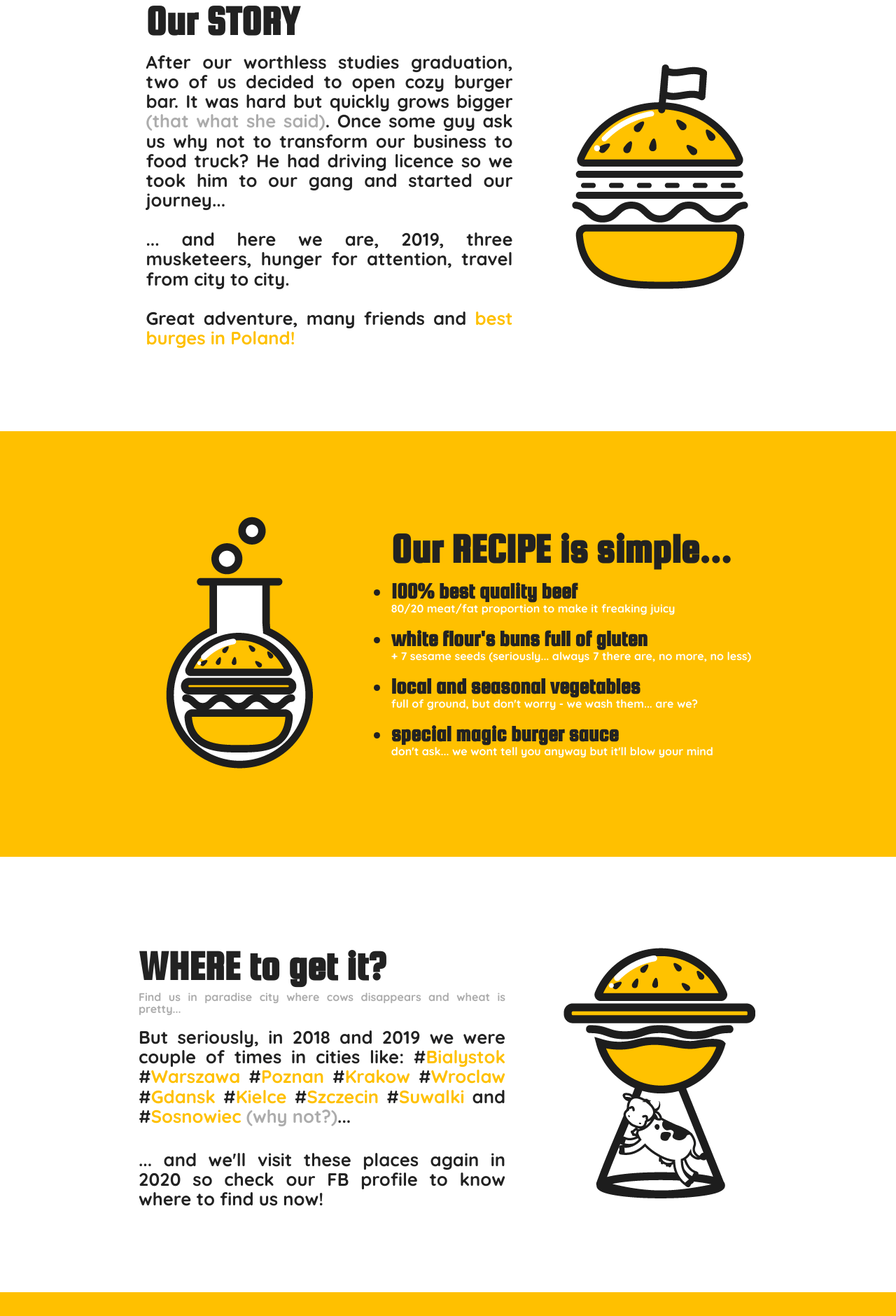
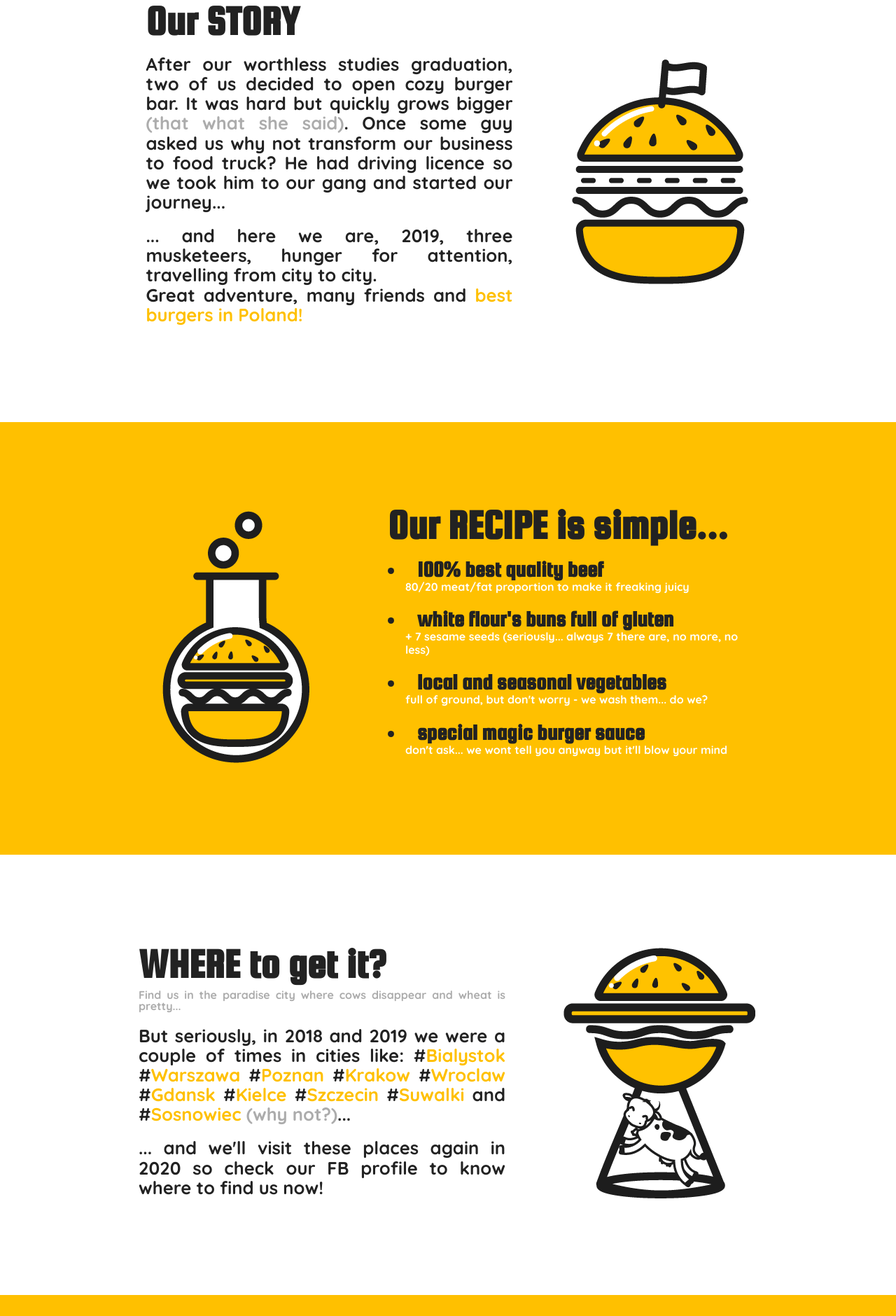
Before and after one commit to Voland91/Your-Burger, a plain HTML site: page index.html in a window 1280 px wide. Shown: the part 917-2797 px from the top of the page at 70% size. Drawn offline with Linux system fonts and the light colour scheme.

Commit message:
after first code review

```diff
--- a/css/style.scss
+++ b/css/style.scss
@@ -1,8 +1,3 @@
-//  * {
-//      padding: 0;
-//      margin: 0;
-//  }
-
  html {
     box-sizing: border-box;
   }
@@ -10,10 +5,12 @@
   *, *::before, *::after {
     box-sizing: inherit;
     padding: 0;
-     margin: 0;
+    margin: 0;
+    scroll-behavior: smooth;
   }
 
-@keyframes line{
+  /* animation settings for underline in nav */
+@keyframes underline{
     from{
         width: 0%;
     }
@@ -23,11 +20,9 @@
 }
 
  body {
-     padding: 0;
-     margin: 0;
      font-family: 'Squada One', cursive;
      color: #222222;
-     scroll-behavior: smooth;
+
  }
 
  .left-container {
@@ -43,8 +38,6 @@
  .header {
      background: #FFC000;
      display: flex;
-     padding: 0;
-     margin: 0;
      height: 100px;
      align-items: center;
      justify-content: center;
@@ -58,6 +51,7 @@
  .nav {
      display: flex;
      font-size: 1.5rem;
+
  }
 
  .nav_ul {
@@ -76,6 +70,8 @@
      position: relative;
      justify-items: right;
 
+
+/* animated underline in nav */
      &:after {
          content: " ";
          display: block;
@@ -89,17 +85,14 @@
 
      &:hover:after {
          background: #fff;
-         animation-name: line;
+         animation-name: underline;
          animation-duration: .5s;
      }
  }
 
-
-
  .hero {
      background: #FFC000;
      padding: 150px 1rem;
-     margin: 0;
      display: flex;
      grid-column-gap: 3rem;
      align-items: center;
@@ -113,6 +106,7 @@
  .hero_header {
      font-size: 120px;
      line-height: 0.9;
+     white-space: pre-line;
  }
 
  .hero_description {
@@ -126,7 +120,6 @@
  .our-story {
      background: #fff;
      padding: 120px 1rem;
-     margin: 0;
      display: flex;
      grid-column-gap: 3rem;
      align-items: center;
@@ -136,6 +129,7 @@
  .our-story_header {
      font-size: 60px;
      line-height: 0.9;
+     margin-bottom: 20px;
  }
 
  .our-story_description {
@@ -145,6 +139,7 @@
      line-height: 1.1;
      color: #222222;
      text-align: justify;
+     margin-bottom: 20px;
  }
 
  .our-story_image {
@@ -155,7 +150,6 @@
      background: #FFC000;
      padding: 120px 1rem;
      max-width: auto;
-     margin: 0 auto;
      display: flex;
      grid-column-gap: 3rem;
      align-items: center;
@@ -165,9 +159,11 @@
  .recipe_header {
      font-size: 60px;
      line-height: 0.9;
+     margin-bottom: 20px;
  }
 
  .recipe-list_item_big {
+    list-style-position: inside;
      font-size: 2rem;
      font-weight: 700;
      line-height: 1;
@@ -175,19 +171,20 @@
  }
 
  .recipe-list_item_small {
+     margin-left: 25px;
      font-family: 'Quicksand', sans-serif;
      font-size: 1rem;
      font-weight: 700;
      line-height: 1.2;
      color: #fff;
      list-style-type: none;
+     margin-bottom: 20px;
  }
 
  .where {
      background: #fff;
      padding: 120px 1rem;
      max-width: auto;
-     margin: 0 auto;
      display: flex;
      grid-column-gap: 3rem;
      align-items: center;
@@ -206,6 +203,7 @@
      font-weight: 700;
      line-height: 1;
      color: #acacac;
+     margin-bottom: 20px;
  }
 
  .where_description {
@@ -214,7 +212,7 @@
      font-weight: 700;
      line-height: 1.1;
      color: #222222;
-
+     margin-bottom: 20px;
  }
 
  .where_description a:link {
@@ -241,7 +239,6 @@
      background: #FFC000;
      padding: 50px;
      max-width: auto;
-     margin: 0 auto;
      display: flex;
      grid-column-gap: 3rem;
      align-items: center;
@@ -249,14 +246,13 @@
  }
 
  .footer_image {
-     padding: 0;
-     margin: 0;
-     justify-content: right;
+ justify-content: right;
  }
 
  .footer_header {
      font-size: 50px;
      line-height: 0.9;
+     margin-bottom: 20px;
  }
 
  .footer_item_big {
@@ -289,11 +285,10 @@
 
  .footer_item_small {
      font-family: 'Quicksand', sans-serif;
-     font-size: 20px;
+     font-size: 1rem;
      font-weight: 700;
      line-height: 1;
      color: #fff;
-
  }
 
  @media (max-width: 1120px) {
--- a/index.html
+++ b/index.html
@@ -1,9 +1,9 @@
 <!DOCTYPE HTML>
-<html lang='pl'>
+<html lang='en'>
 
 <head>
 	<meta charset='utf-8'>
-	<meta name='viewport' content='width=device-width, initial-scale=1, maximum-scale=1'>
+	<meta name='viewport' content='width=device-width'>
 	<title>Your burger - we got it!</title>
 	<link rel='stylesheet' href='css/style.css'>
 	<link
@@ -16,7 +16,7 @@
 	<!-- header -->
 	<header class="header">
 		<div class="left-container">
-			<a href="#"><img class="logo" src="images/logo.png"></a></div>
+			<a href="#"><img class="logo" src="images/logo.png" alt=""></a></div>
 		<div class="right-container">
 			<nav class="nav">
 
@@ -30,99 +30,86 @@
 		</div>
 	</header>
 
-	<!-- main -->
+	<!-- it's ok -->
 	<main>
-		</a>
-		</div>
 		<section class="hero">
-			<div class="left-container"><img class="hero_image" src="images/ok.png"></div>
+			<div class="left-container"><img class="hero_image" src="images/ok.png" alt=""></div>
 			<div class="right-container">
-				<h1 class="hero_header">It's ok</br>
+				<h1 class="hero_header">It's ok
 					...to eat</h1>
 				<span class="hero_description">BURGERS</span>
-
-
 			</div>
 		</section>
 
+		<!-- our story -->
 		<section id="our-story" class="our-story">
 			<div class="left-container">
 				<h2 class="our-story_header">Our STORY</h2>
-				<p>&nbsp;</p>
-				<span class="our-story_description">
+				<div class="our-story_description">
 					<p>After our worthless studies graduation, two
 						of us decided to open cozy burger bar. It was
 						hard but quickly grows bigger <span style="color: #acacac">(that what she said)</span>. Once
-						some guy ask us why
-						not to transform our business to food truck? He had driving licence so we took him to our
-						gang
-						and
-						started our journey...</p>
-					<p>&nbsp;</p>
+						some guy asked us why not transform our business to food truck? He had driving licence so we
+						took him to our gang and started our journey...</p>
+				</div>
+				<div class="our-story_description">
 					<p> ... and here we are, 2019, three musketeers, hunger for attention,
-						travel from city to city.</p>
-					<p>&nbsp;</p>
-					<p> Great adventure, many friends and <span style="color: #FFC000">best burges in Poland!</span>
+						travelling from city to city.</p>
+					<p> Great adventure, many friends and <span style="color: #FFC000">best burgers in Poland!</span>
 					</p>
-				</span>
+				</div>
 			</div>
 			<div class="right-container">
-				<img class="our-story_image" src="images/history.png"></div>
+				<img class="our-story_image" src="images/history.png" alt=""></div>
 		</section>
+
+		<!-- recipe -->
 		<section id="recipe" class="recipe">
-			<div class="left-container"><img class="recipe_image" src="images/recipe.png"></div>
+			<div class="left-container"><img class="recipe_image" src="images/recipe.png" alt=""></div>
 			<div class="right-container">
 				<h2 class="recipe_header">Our RECIPE is simple...</h2>
 				<ul class="recipe-list">
-					<p>&nbsp;</p>
 					<li class="recipe-list_item_big">100% best quality beef</li>
 					<li class="recipe-list_item_small">80/20 meat/fat proportion to make it freaking juicy</li>
-					<p>&nbsp;</p>
 					<li class="recipe-list_item_big">white flour's buns full of gluten</li>
-					<li class="recipe-list_item_small">+ 7 sesame seeds (seriously... always 7 there are, no more,
-						no
+					<li class="recipe-list_item_small">+ 7 sesame seeds (seriously... always 7 there are, no more, no
 						less)
 					</li>
-					<p>&nbsp;</p>
 					<li class="recipe-list_item_big">local and seasonal vegetables</li>
-					<li class="recipe-list_item_small">full of ground, but don't worry - we wash them... are we?
+					<li class="recipe-list_item_small">full of ground, but don't worry - we wash them... do we?
 					</li>
-					<p>&nbsp;</p>
 					<li class="recipe-list_item_big">special magic burger sauce</li>
 					<li class="recipe-list_item_small">don't ask... we wont tell you anyway but it'll blow your mind
 					</li>
 				</ul>
 			</div>
 		</section>
+
+		<!-- where -->
 		<section id="where" class="where">
 			<div class="left-container">
 				<h2 class="where_header">WHERE to get it?</h2>
-				<p><span class="where_description_small">Find us in paradise city where cows disappears
-						and
-						wheat is pretty...
-					</span></p>
-				<p>&nbsp;</p>
-				<p><span class="where_description">But seriously, in 2018 and 2019 we were
-						couple of times in cities like: #<a href="#">Bialystok</a>
-						#<a href="#">Warszawa</a> #<a href="#">Poznan</a> #<a href="#">Krakow</a> #<a
-							href="#">Wroclaw</a>
-						#<a href="#">Gdansk</a> #<a href="#">Kielce</a> #<a href="#">Szczecin</a> #<a
-							href="#">Suwalki</a>
-						and #<a href="#">Sosnowiec</a> <span style="color: #acacac">(why not?)</span>...</span></p>
-				<p>&nbsp;</p>
-				<p>&nbsp;</p>
-				<p><span class="where_description">... and we'll visit these places
-						again in 2020 so check our FB profile
-						to know where to find us now!</span></p>
+				<div class="where_description_small">Find us in the paradise city where cows disappear
+					and
+					wheat is pretty...
+				</div>
+				<div class="where_description">But seriously, in 2018 and 2019 we were a
+					couple of times in cities like: #<a href="#">Bialystok</a>
+					#<a href="#">Warszawa</a> #<a href="#">Poznan</a> #<a href="#">Krakow</a> #<a href="#">Wroclaw</a>
+					#<a href="#">Gdansk</a> #<a href="#">Kielce</a> #<a href="#">Szczecin</a> #<a href="#">Suwalki</a>
+					and #<a href="#">Sosnowiec</a> <span style="color: #acacac">(why not?)</span>...</div>
+				<div class="where_description">... and we'll visit these places
+					again in 2020 so check our FB profile
+					to know where to find us now!</div>
 			</div>
-			<div class="right-container"><img class="where_image" src="images/find.png"></div>
+			<div class="right-container"><img class="where_image" src="images/find.png" alt=""></div>
 		</section>
 	</main>
 
 	<!-- footer -->
 	<footer>
 		<div id="contact" class="left-container">
-			<img class="footer_image" src="images/contact.png"></div>
+			<img class="footer_image" src="images/contact.png" alt=""></div>
 		<div class="right-container">
 			<h1 class="footer_header">CONTACT</h1>
 			<p><span class="footer_item_big">fb: <a href="#">/yourburger</a></br>
@@ -132,7 +119,6 @@
 		</div>
 	</footer>
 
-	</div>
 	<!-- <source src="js/main.js"> -->
 	<script src="js/main.js"></script>
 </body>
```
Also changed, not shown: css/style.css, css/style.min.css.
